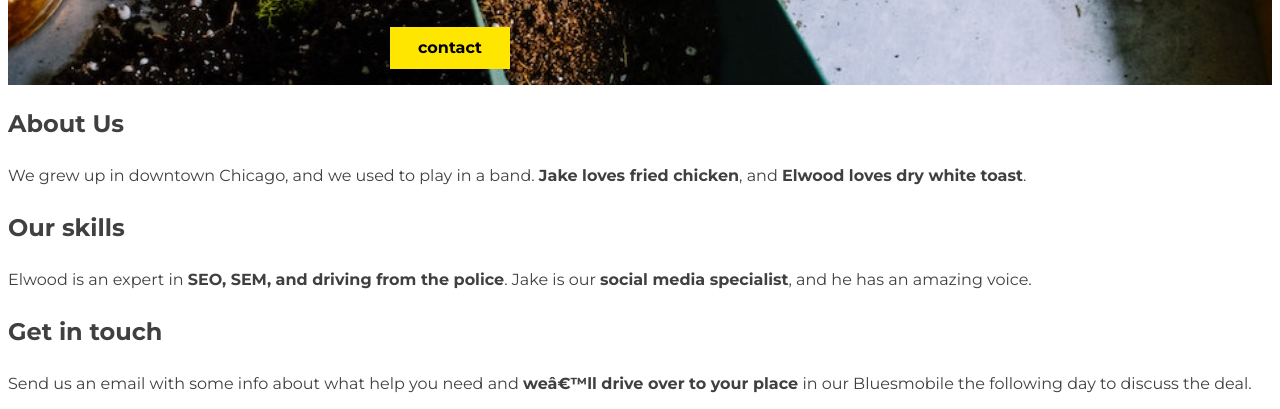
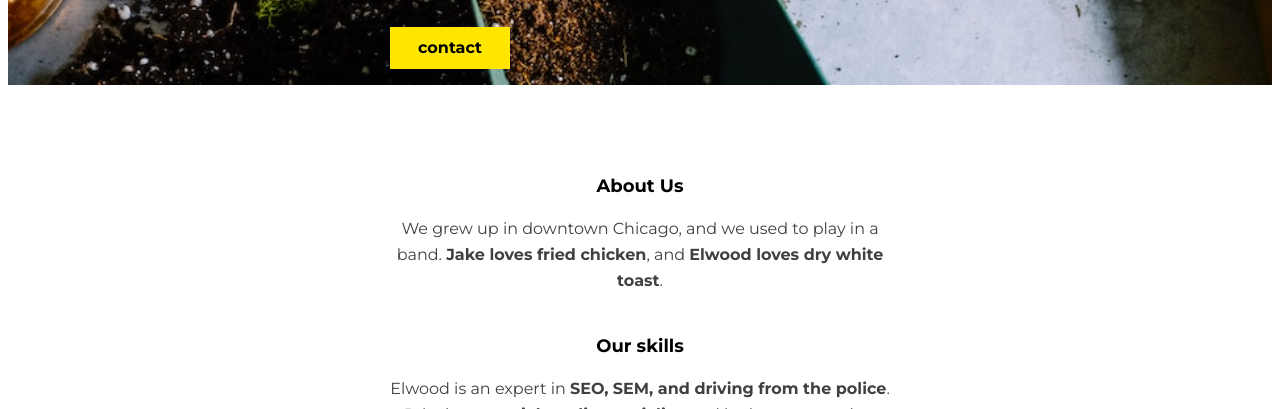
Before and after one commit to MenteCat/Gardener-Website, a PHP site: page / in a window 1280 px wide. Shown: the part 218-627 px from the top of the page. Run offline with PHP 8.4, Linux system fonts and the light colour scheme.

Commit message:
the info section

```diff
--- a/css/style.css
+++ b/css/style.css
@@ -27,6 +27,12 @@ h1, h2, strong {
   margin-bottom: 0;
 }
 
+.section-title {
+  font-size: 1.125rem;
+  color: #000;
+  margin-top: 1.25em;
+}
+
 /* buttons */
 
 .btn {
@@ -43,13 +49,18 @@ h1, h2, strong {
   margin-bottom: 1rem;
 }
 
+/* ==== GENERAL LAYOUT ==== */
+
+.main-grid {
+  display: grid;
+  grid-template-columns: minmax(1em, 1fr) minmax(0px, 500px) minmax(1em, 1fr);
+}
 
 /* ==== HERO AREA ==== */
 /* Setting up grid for small screens */
 
 .hero {
-  display: grid;
-  grid-template-columns: minmax(1em, 1fr) minmax(0px, 500px) minmax(1em, 1fr);
+
   background-image: url("../img/hero-bg.jpg");
   background-size: cover;
   color: #fff;
@@ -60,3 +71,13 @@ It places the content right in the middle of the page when shrinking */
 .hero > * {
   grid-column: 2 / -2;
 }
+
+/* ==== INFO SECTION ==== */
+.info {
+  padding: 4em 0;
+  text-align: center;
+}
+
+.col {
+  grid-column: 2 / -2;
+}
--- a/index.html
+++ b/index.html
@@ -11,7 +11,7 @@
         <link href="css/style.css" rel="stylesheet">
     </head>
     <body>
-        <!-- <header class="header">
+        <!-- <header class="header main-grid">
             <div class="header-content">
                 <a class="logo-link" href="index.html">
                     <img src="img/logo.png" alt="" class="logo">
@@ -28,13 +28,13 @@
         </header> -->
 
         <main>
-            <section class="hero">
+            <section class="hero main-grid">
                 <h1 class="hero-title">The only marketing agency on <span class="accent-color">a mission from God</a>, fully dedicated to increase your web traffic. </h1>
                 <p class="subtitle">We’re two brothers from Chicago that are trying to pay back our debt. We can help you with <strong>SEO, SEM content marketing</strong> and whatever else.</p>
                 <a class="btn btn-primary">contact</a>
             </section>
 
-            <section class="info">
+            <section class="info main-grid">
                 <div class="col">
                     <h2 class="section-title section-title-center">About Us</h2>
                     <p>We grew up in downtown Chicago, and we used to play in a band. <strong>Jake loves fried chicken</strong>, and <strong>Elwood loves dry white toast</strong>.</p>
@@ -51,7 +51,7 @@
 
         </main>
 
-        <footer>
+        <footer class="footer main-grid">
             <div class="footer-main">
                 <img src="img/logo.png" alt="" class="footer-logo">
                 <p class="footer-text">Two brothers from Chicago that are just trying to pay back their debt by helping others with their SEO, SEM, and Content Marketing needs.</p>
```
